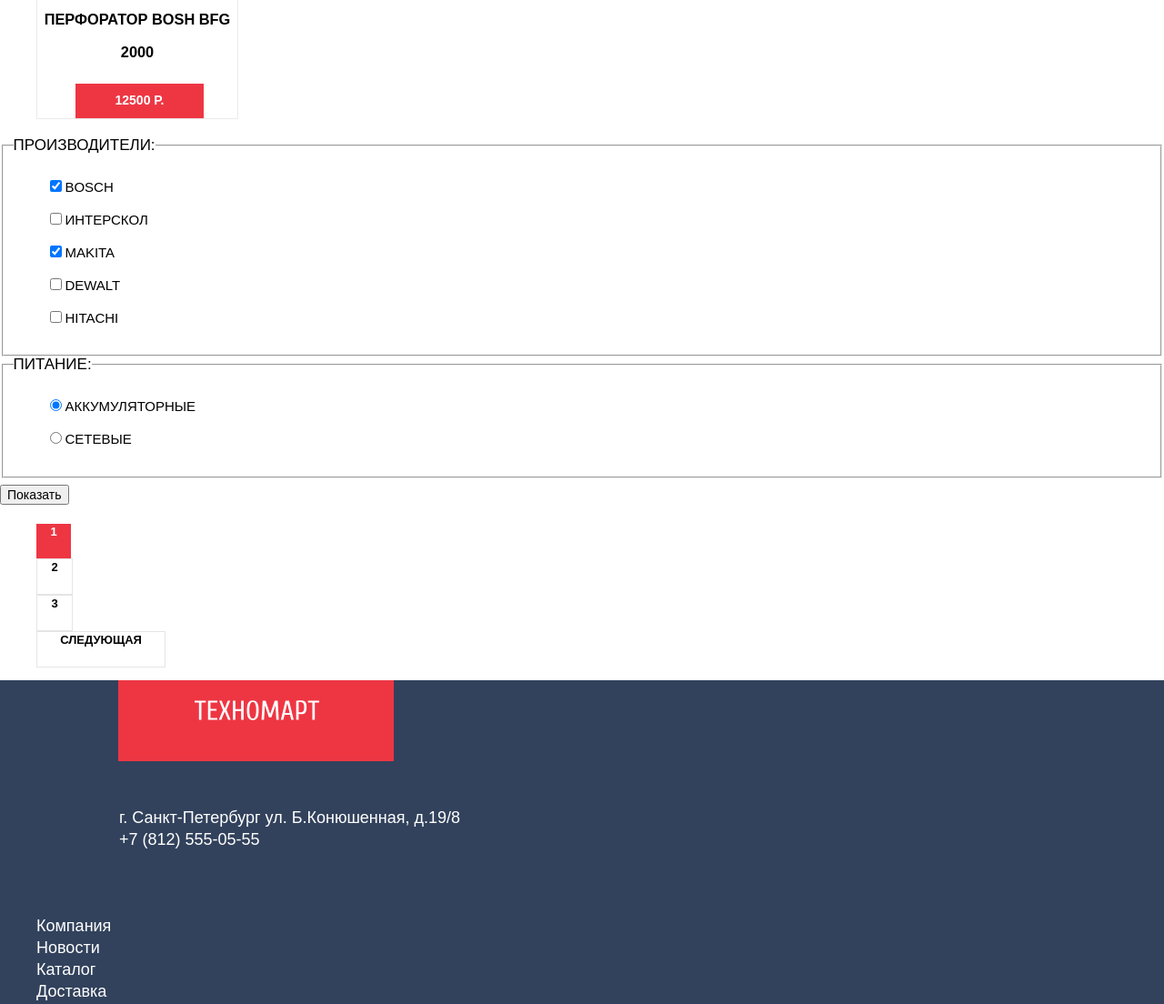
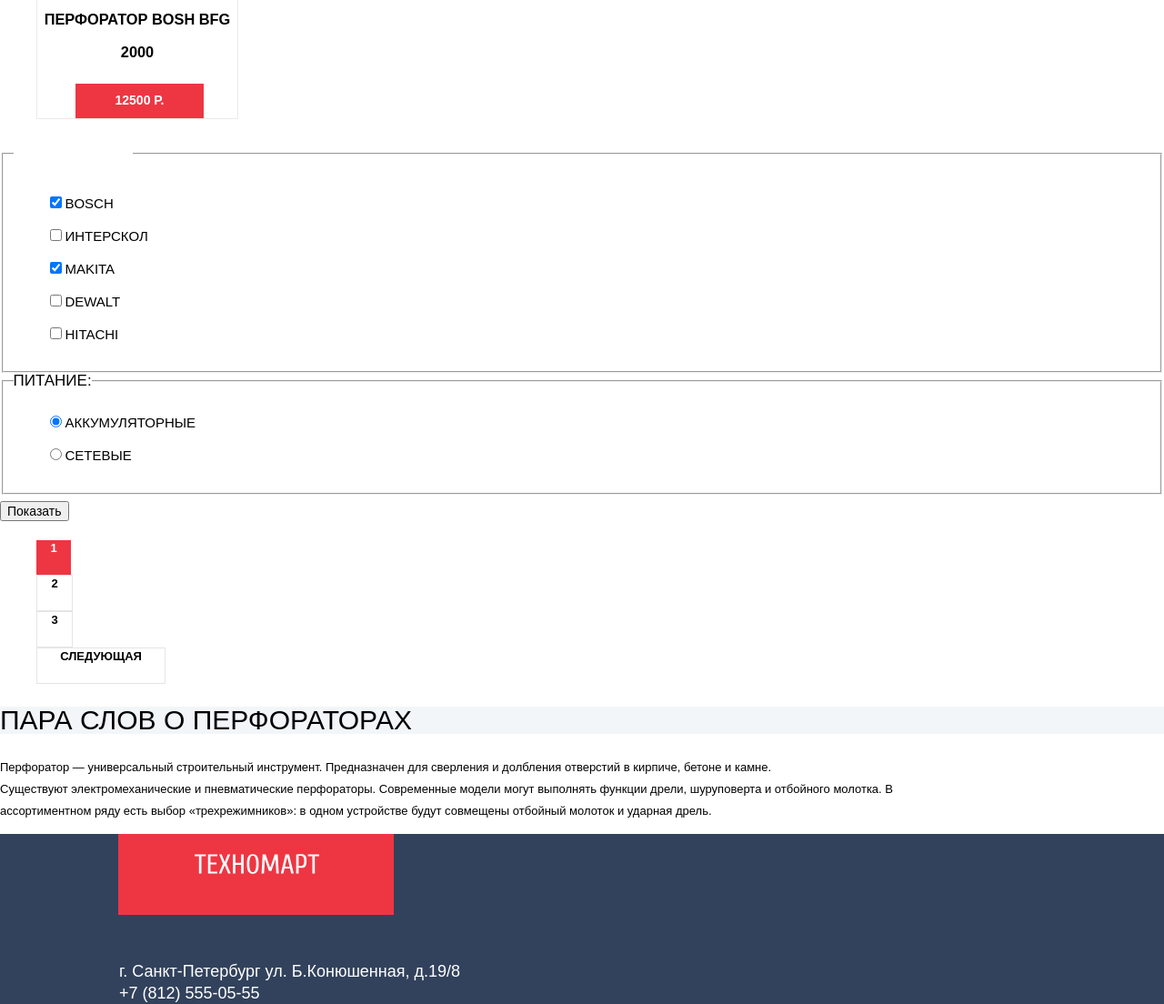
Before and after one commit to PavelSlastenov/1118539-technomart-26, a plain HTML site: page catalog.html in a window 1280 px wide. Shown: the part 4326-5430 px from the top of the page at 91% size. Drawn offline with Linux system fonts and the light colour scheme; files whose address does not match are found by name; a web font is replaced by a local one.

Commit message:
Доделал стилизацию подвала каталога

```diff
--- a/catalog.html
+++ b/catalog.html
@@ -223,6 +223,12 @@
       <li class="page-3"><a href="">3</a></li>
       <li class="next-page"><a href="">СЛЕДУЮЩАЯ</a></li>
     </ul>
+  <section class="description-perforators">
+    <h2>ПАРА СЛОВ О ПЕРФОРАТОРАХ</h2>
+    <p class="perforators-paragraph">Перфоратор — универсальный строительный инструмент. Предназначен для сверления и долбления отверстий в кирпиче, бетоне и камне.<br>
+      Существуют электромеханические и пневматические перфораторы. Современные модели могут выполнять функции дрели, шуруповерта и отбойного молотка. В<br>
+      ассортиментном ряду есть выбор «трехрежимников»: в одном устройстве будут совмещены отбойный молоток и ударная дрель.</p>
+  </section>
 </main>
 
 <footer class="main-footer">
--- a/css/style.css
+++ b/css/style.css
@@ -832,11 +832,21 @@ a {
    border-color: #e5e5e5;
  }
 
-.manufacturers-filters {
-  font-size: 17px;
-  line-height: 18px;
+.description-perforators h2 {
+  font-size: 30px;
+  line-height: 30px;
+  color: #000000;
+  background-color: #f2f6f8;
+  text-transform: none;
   font-weight: normal;
+}
+/*Разбираюсь, что то они в один контейнер не входят*/
+.perforators-paragraph {
+  font-size: 13px;
+  line-height: 24px;
   color: #000000;
+  text-transform: none;
+  font-weight: normal;
 }
 
 .manufacturers-color {
```
